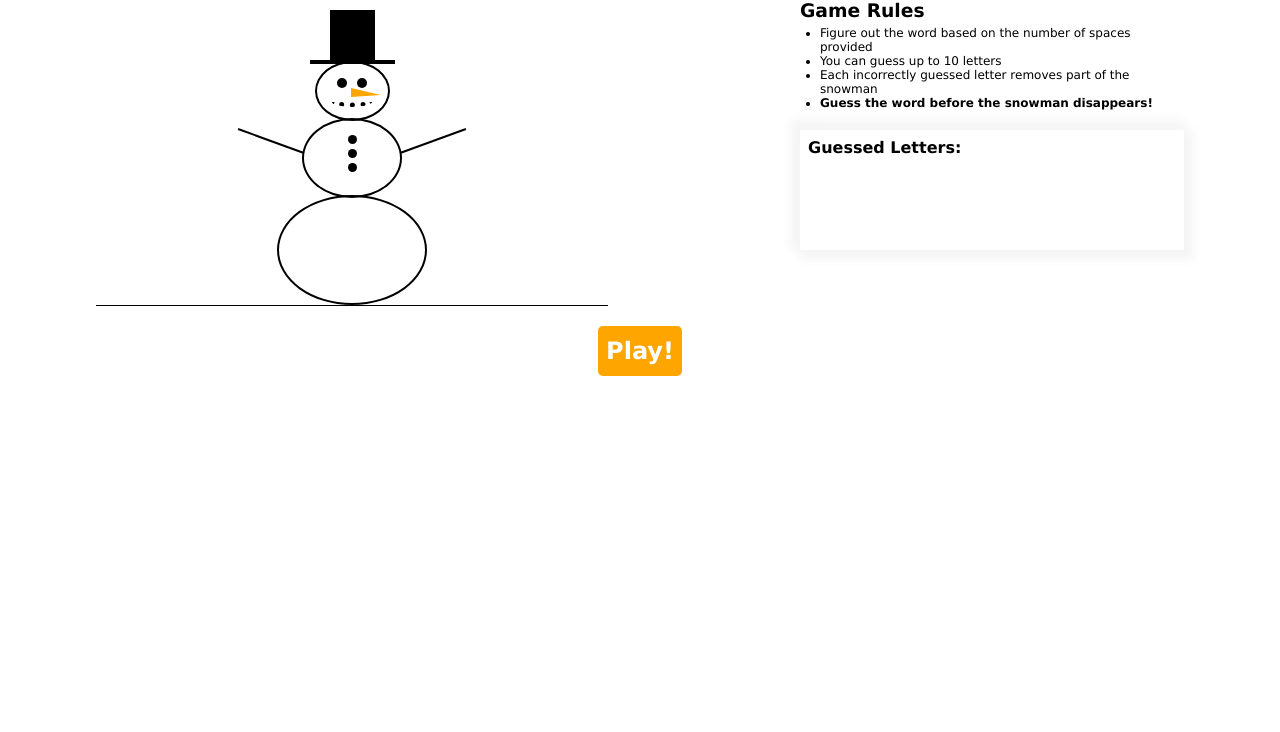
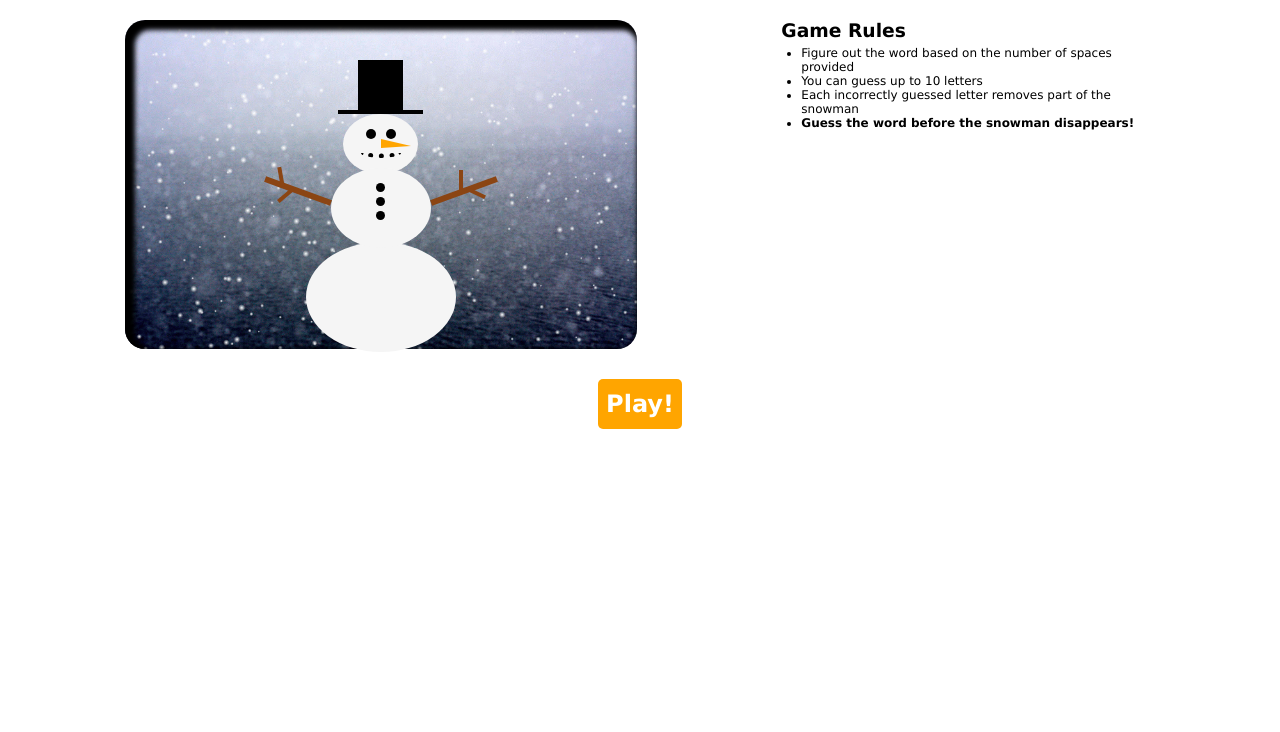
Before and after one commit to mmhernandez/snowman-game, a plain HTML site: page index.html in a window 1280 px wide. Shown: the part 68-800 px from the top of the page. Drawn offline with Linux system fonts and the light colour scheme.

Commit message:
adding some aesthetics

```diff
--- a/index.html
+++ b/index.html
@@ -24,13 +24,21 @@
                 <div class="smile d4"></div>
             </div>
             <div class="mid-section d9">
-                <div id="right-arm" class="arm d6"></div>
+                <div class="d6">
+                    <div id="right-arm" class="arm"></div>
+                    <div class="rfinger1"></div>
+                    <div class="rfinger2"></div>
+                </div>
                 <div class="buttons d5">
                     <div class="button"></div>
                     <div class="button"></div>
                     <div class="button"></div>
                 </div>
-                <div id="left-arm" class="arm d7"></div>
+                <div class="d7">
+                    <div id="left-arm" class="arm"></div>
+                    <div class="lfinger1"></div>
+                    <div class="lfinger2"></div>
+                </div>
             </div>
             <div class="bottom d10"></div>
             <p id="gameOver"></p>
--- a/script.js
+++ b/script.js
@@ -47,8 +47,9 @@ function playGame(element) {
     document.getElementById("letter").style.visibility = "visible";
     document.getElementById("guessButton").style.visibility = "visible";
 
-    //display the remaining guesses section
-    document.querySelector(".guessesRemaining").style.display = "contents";
+    //display the guesses section
+    document.getElementById("guess-section").style.visibility = "visible";
+    // document.querySelector(".guessesRemaining").style.display = "contents";
 
     pickRandomWord();
 }
--- a/style.css
+++ b/style.css
@@ -7,30 +7,38 @@
 }
 h1 {
     text-align: center;
-    margin: 10px 0px;
+    margin: 20px 0px;
 }
 .top {
     display: flex;
-    justify-content: space-around;
+    justify-content: space-evenly;
+    gap: 20px;
 }
 .snowman-image {
-    border-bottom: 1px solid black;
+    box-shadow: 5px 5px 10px 5px grey, -5px -5px 10px 5px grey;
+    box-shadow: inset 5px 5px 5px 5px black;
+    border-radius: 20px;
     display: flex;
     flex-direction: column;
     align-items: center;
     width: 40%;
-    background-color: white;
+    /* background-color: white; */
+    background-image:url(./images/snowfall_gradientbkg.gif);
+    background-size: cover;
+    margin: 10px;
 }
 .hat {
     display: flex;
     flex-direction: column;
     align-items: center;
+    background-color: transparent;
+    margin-bottom: 3px;
 }
 .stovepipe {
     background-color: black;
     width: 45px;
     height: 50px;
-    margin-top: 20px;
+    margin-top: 40px;
 }
 .brim {
     border: 2px solid black;
@@ -38,9 +46,10 @@ h1 {
     height: 2px;
 }
 .head, .mid-section, .bottom {
-    border: 2px solid black;
-    border-radius: 50%;
-    margin-top: -3px;
+    /* border: 3px solid white; */
+    border-radius: 55%;
+    background-color: whitesmoke;
+    margin: -3px;
 }
 .head {
     width: 75px;
@@ -88,7 +97,7 @@ h1 {
     gap: 5px;
 }
 .arm {
-    border: 1px solid black;
+    border: 3px solid saddlebrown;
     width: 70px;
     position: absolute;
 }
@@ -97,10 +106,42 @@ h1 {
     left: -68px;
     transform: rotate(20deg);
 }
+.rfinger1 {
+    border: 2px solid saddlebrown;
+    width: 20px;
+    top: 7px;
+    left: -60px;
+    transform: rotate(80deg);
+    position: absolute;
+}
+.rfinger2 {
+    border: 2px solid saddlebrown;
+    width: 20px;
+    top: 25px;
+    left: -55px;
+    transform: rotate(140deg);
+    position: absolute;
+}
 #left-arm {
     top: 20px;
-    left: 94px;
+    left: 98px;
     transform: rotate(340deg);
+}
+.lfinger1 {
+    border: 2px solid saddlebrown;
+    width: 20px;
+    top: 10px;
+    left: 120px;
+    transform: rotate(90deg);
+    position: absolute;
+}
+.lfinger2 {
+    border: 2px solid saddlebrown;
+    width: 20px;
+    top: 23px;
+    left: 135px;
+    transform: rotate(25deg);
+    position: absolute;
 }
 .button {
     background-color: black;
@@ -136,13 +177,14 @@ h1 {
     font-weight: bold;
 }
 #guess-section {
-    margin-top: 20px;
+    margin-top: 30px;
     padding: 8px;
     box-shadow: 5px 5px 10px 5px whitesmoke, -5px -5px 10px 5px whitesmoke;
     height: 120px;
     display: flex;
     flex-direction: column-reverse;
     justify-content: space-between;
+    visibility: hidden;
 }
 #guessed-letters {
     display: flex;
```
Also changed, not shown: images/snowfall_gradientbkg.gif (added), 4 other files.
